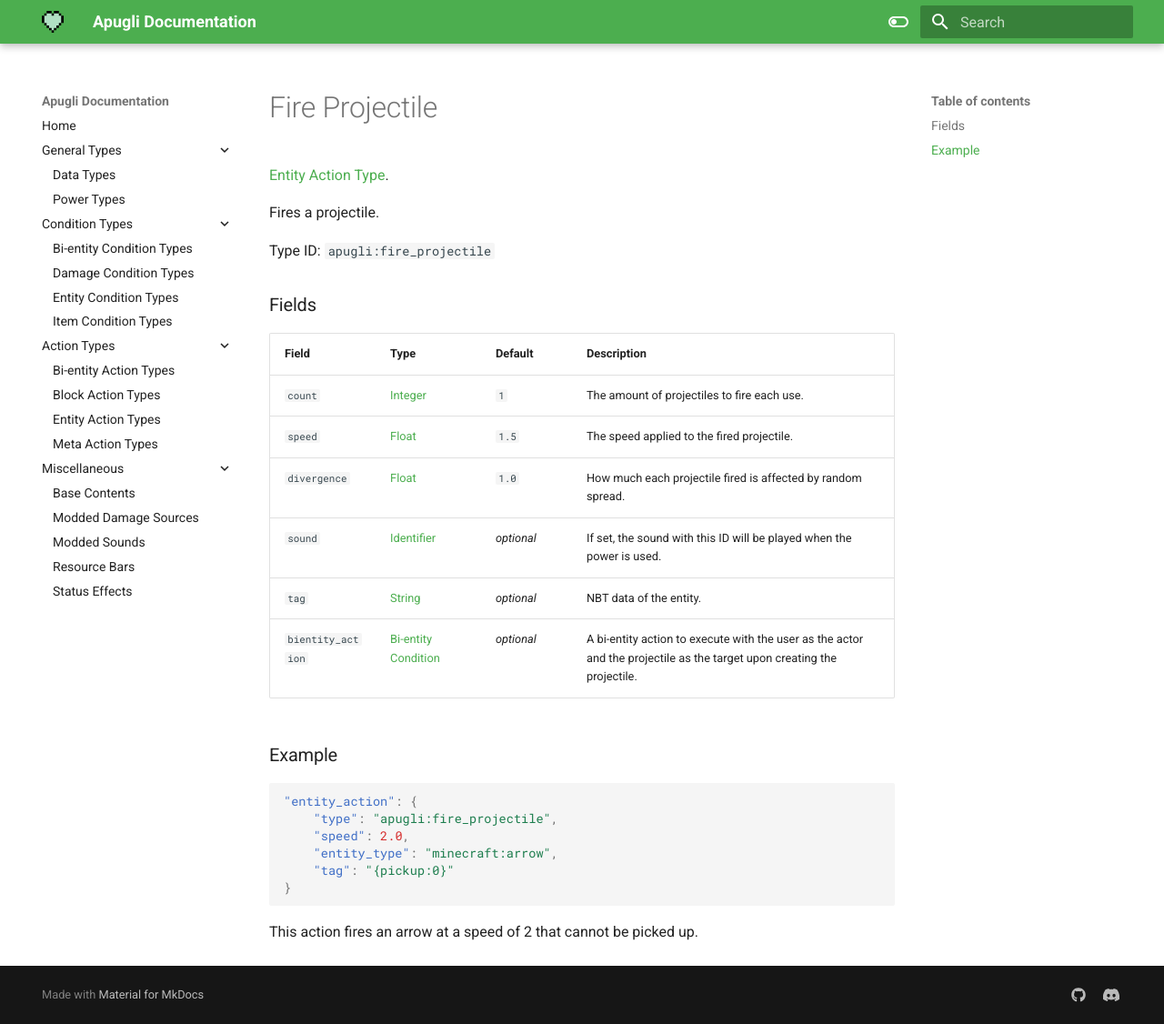
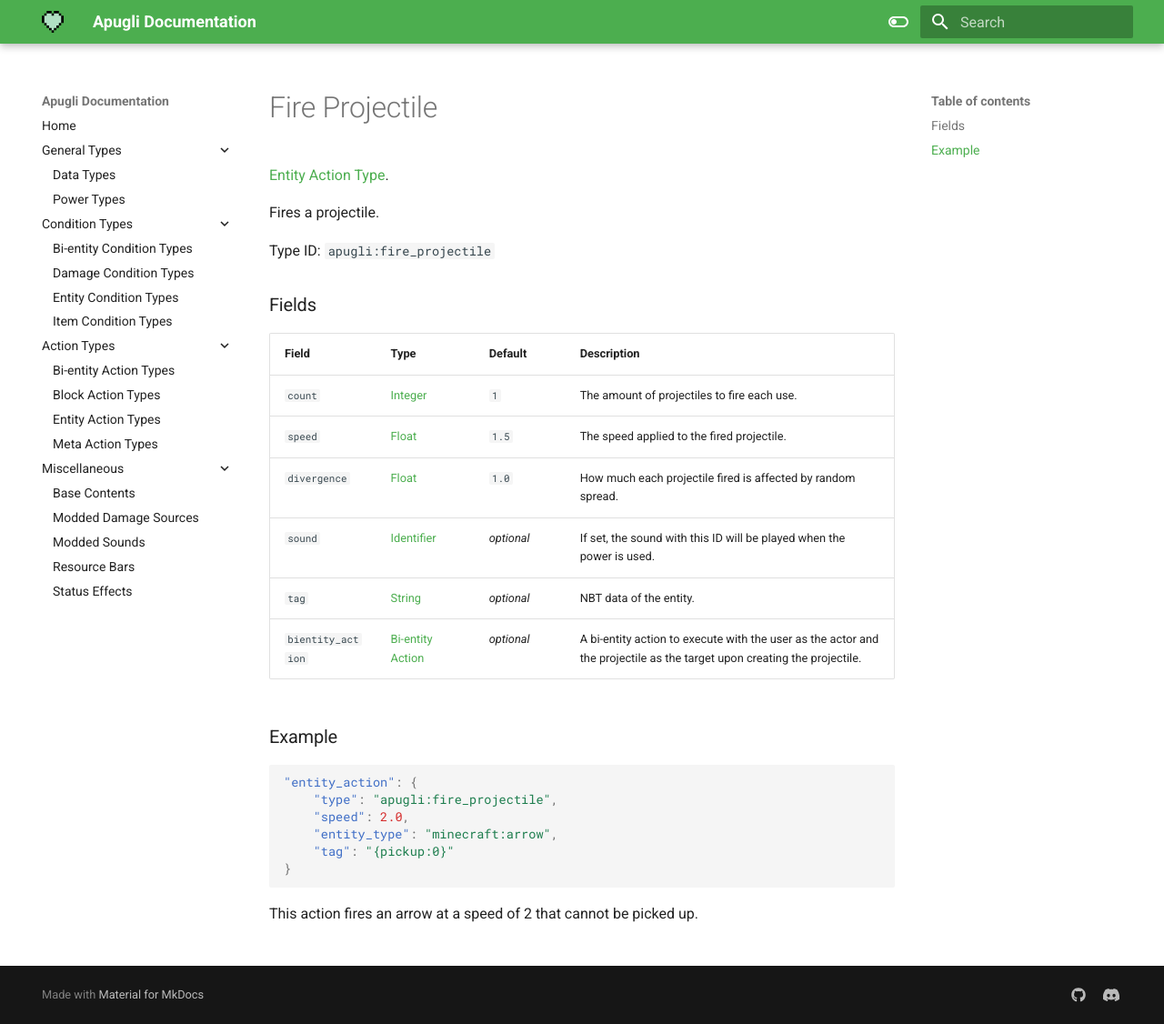
Before and after one commit to MerchantPug/apugli-docs, an MkDocs documentation site: the page built from docs/types/entity_action_types/fire_projectile.md, in a window 1280 px wide and 1126 px high. Shown: the whole window at 91% size. Built offline with MkDocs 1.6.1 and Material for MkDocs 9.7.7, drawn with Linux system fonts in a browser that asks for light colours.

Commit message:
Fix error in `fire_projectile` entity action type.

```diff
--- a/docs/types/entity_action_types/fire_projectile.md
+++ b/docs/types/entity_action_types/fire_projectile.md
@@ -20,7 +20,7 @@ Field | Type | Default | Description
 `divergence` | [Float](https://origins.readthedocs.io/en/latest/types/data_types/float/) | `1.0` | How much each projectile fired is affected by random spread.
 `sound` | [Identifier](https://origins.readthedocs.io/en/latest/types/data_types/identifier/) | *optional* | If set, the sound with this ID will be played when the power is used.
 `tag` | [String](https://origins.readthedocs.io/en/latest/types/data_types/string/) | *optional* | NBT data of the entity.
-`bientity_action` | [Bi-entity Condition](https://origins.readthedocs.io/en/latest/types/bientity_condition_types/) | *optional* | A bi-entity action to execute with the user as the actor and the projectile as the target upon creating the projectile.
+`bientity_action` | [Bi-entity Action](https://origins.readthedocs.io/en/latest/types/bientity_action_types/) | *optional* | A bi-entity action to execute with the user as the actor and the projectile as the target upon creating the projectile.
 
 
 ### Example
```
